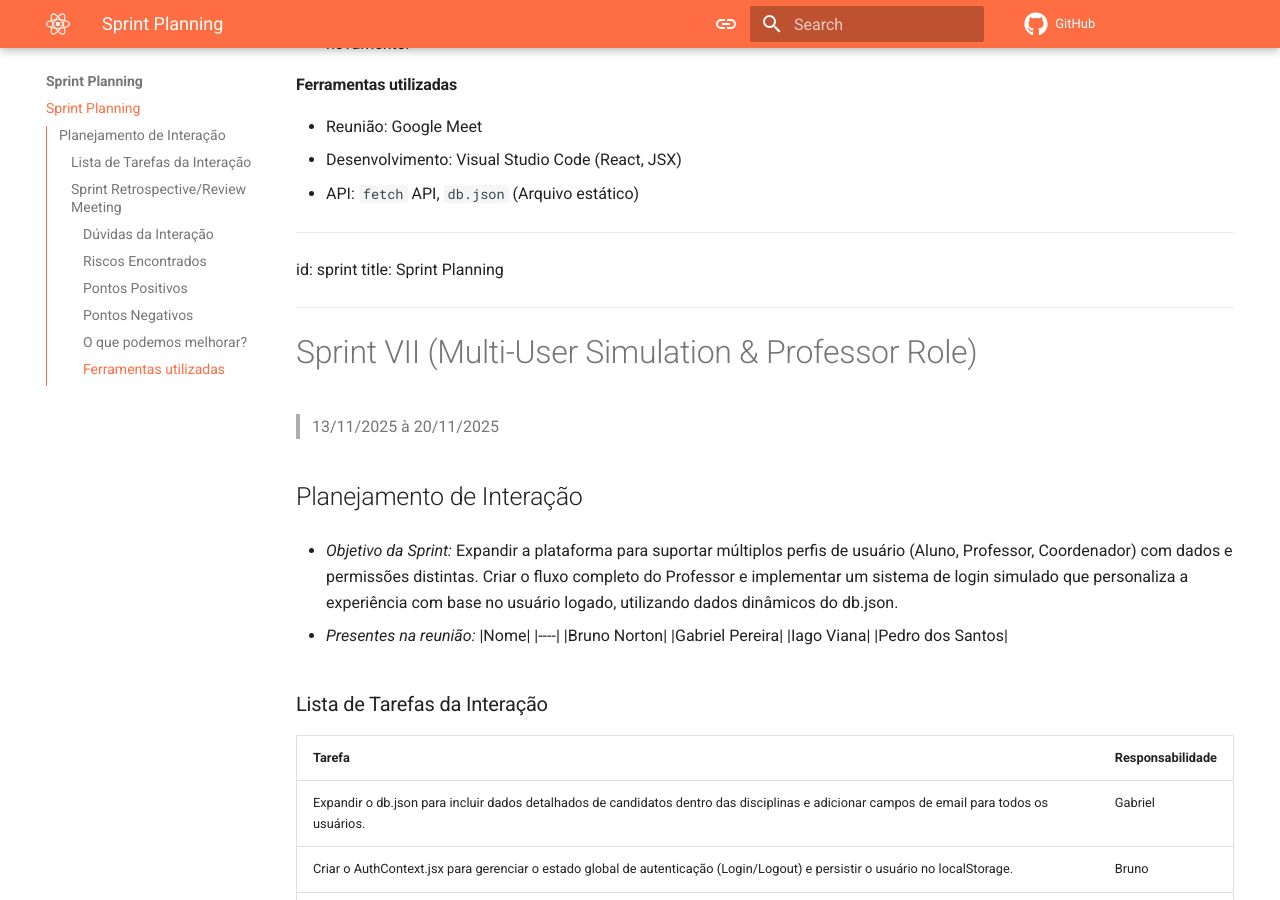
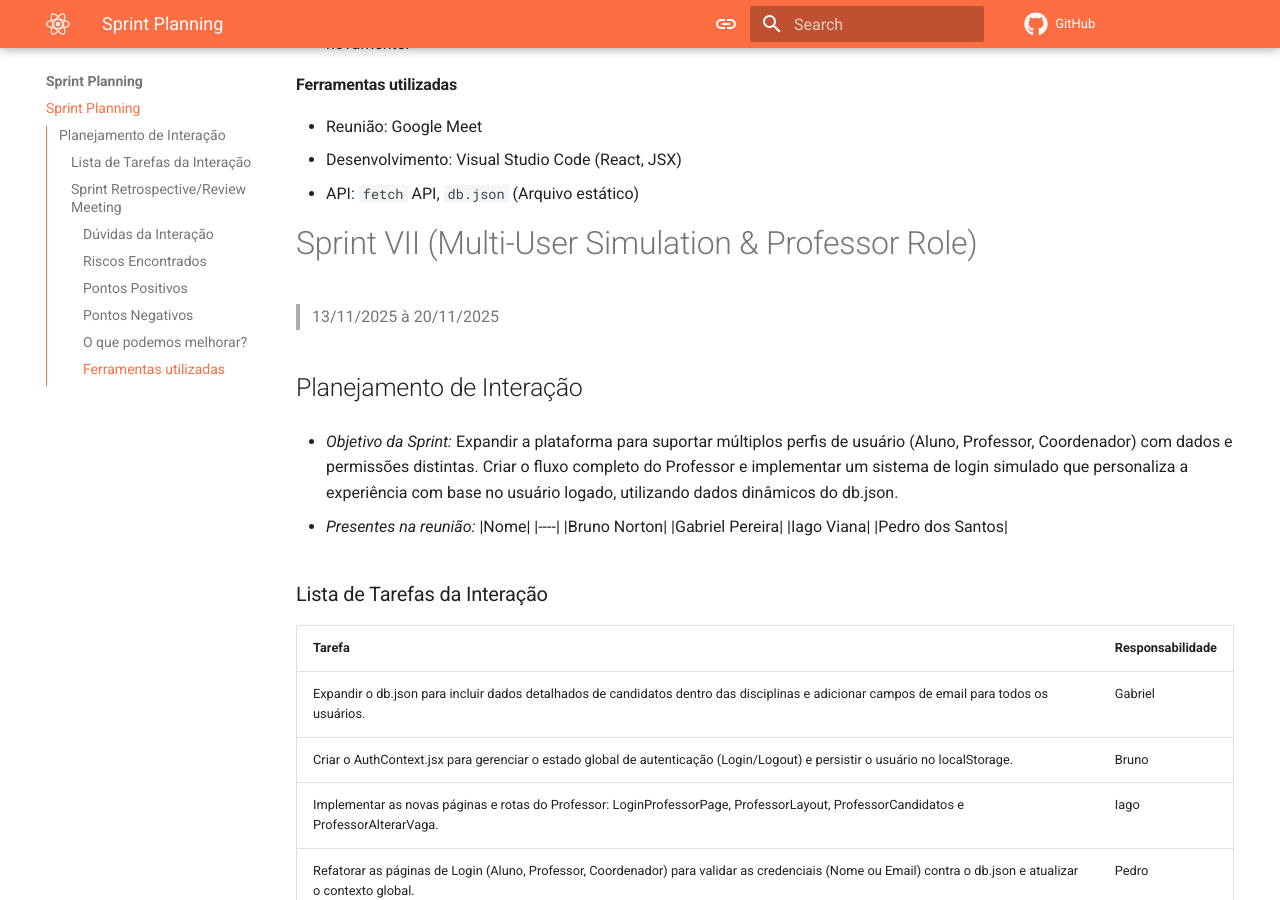
Before and after one commit to Projetos-de-Extensao/PFE_25.2_8002_I, an MkDocs documentation site: the page built from docs/_Sprint Planning/sprint.md, in a window 1280 px wide and 900 px high, scrolled down 9563 px. Built offline with MkDocs 1.6.1 and Material for MkDocs 9.7.7, drawn with Linux system fonts in a browser that asks for light colours; comment, search, counter and statistics services are not loaded.

Commit message:
Alteração mínima no mkdocs

```diff
--- a/docs/_Sprint Planning/sprint.md
+++ b/docs/_Sprint Planning/sprint.md
@@ -367,11 +367,6 @@ title: Sprint Planning
 - Desenvolvimento: Visual Studio Code (React, JSX)
 - API: `fetch` API, `db.json` (Arquivo estático)
 
----
-id: sprint
-title: Sprint Planning
----
-
 # Sprint VII (Multi-User Simulation & Professor Role)
 
 > 13/11/2025 à 20/11/2025
```
